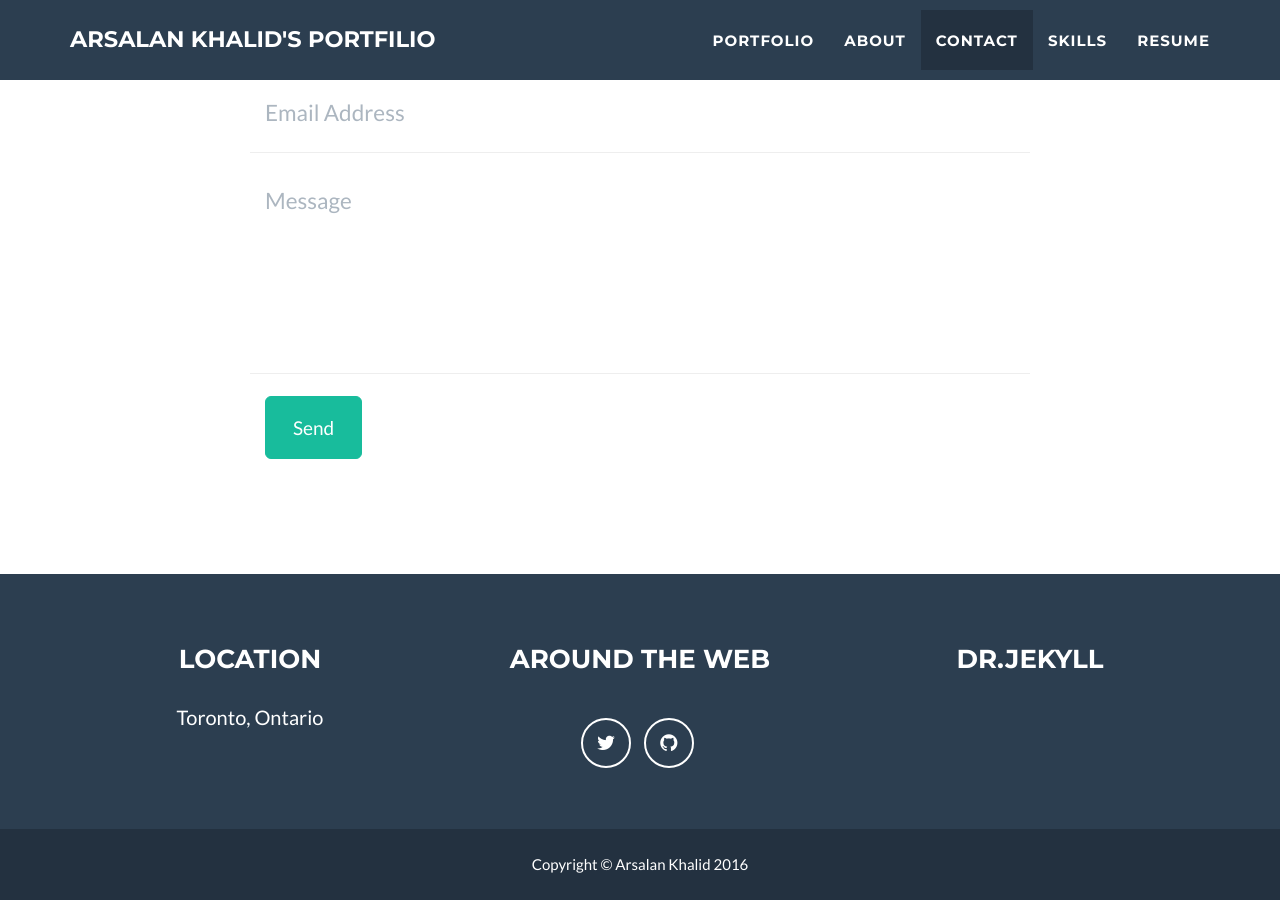
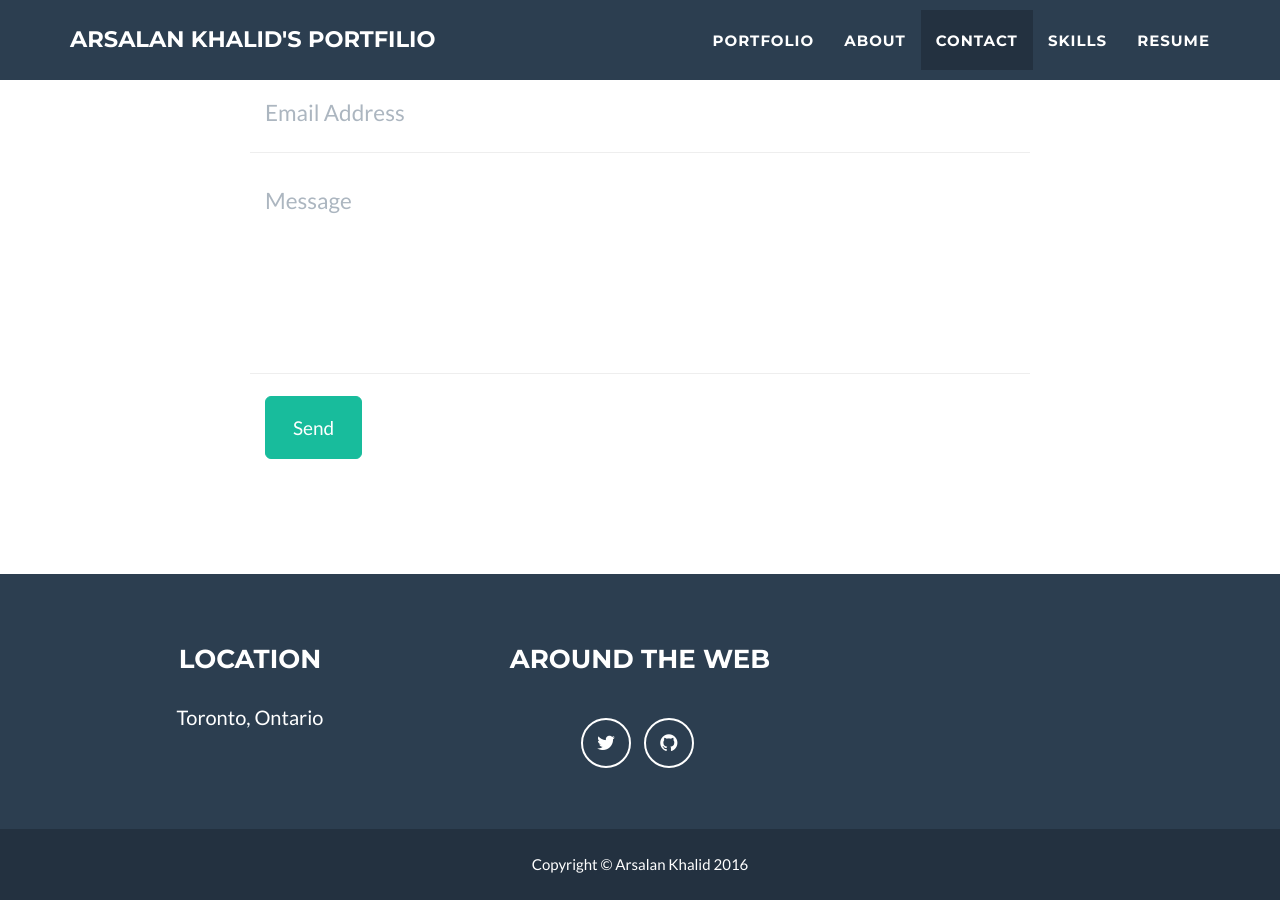
Before and after one commit to arsalankhalid/arsalankhalid.github.io, a Jekyll site: the page built from index.html, in a window 1280 px wide and 900 px high, scrolled down 2823 px. Built offline with Jekyll 4.4.1, drawn with Linux system fonts in a browser that asks for light colours.

Commit message:
remove credits temp, fix skills section size

```diff
--- a/_config.yml
+++ b/_config.yml
@@ -34,7 +34,6 @@ footer:
   copyright: Arsalan Khalid
   location: Location
   social: Around the Web
-  credits: Dr.Jekyll
 
 # Social networks usernames (many more available: google-plus, flickr, dribbble, pinterest, instagram, tumblr, linkedin, etc.)
 social:
--- a/_includes/skills.html
+++ b/_includes/skills.html
@@ -8,9 +8,10 @@
                 </div>
             </div>
             <div class="row">
-                <div class="col-lg-8 col-lg-offset-2">
+                <div class="col-sm-4 portfolio-item">
 
                 </div>
             </div>
         </div>
+
     </section>
```
